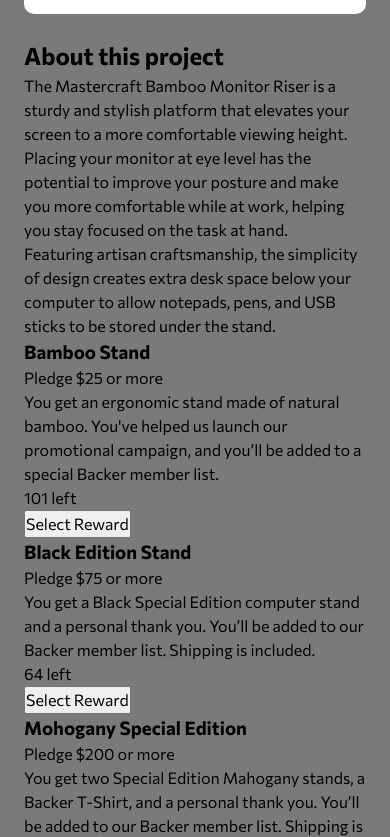
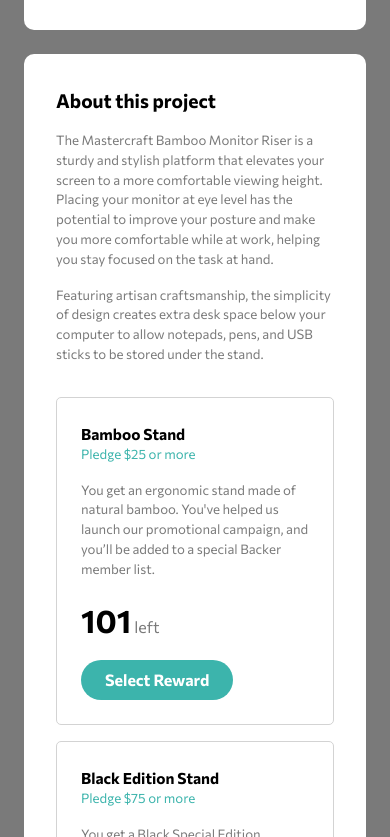
Before and after one commit to Steezy1416/crowdfunding-product-page, a React (Create React App) app: page / in a window 390 px wide. Shown: the part 887-1724 px from the top of the page. Built offline with nearby package versions, Linux system fonts and the light colour scheme.

Commit message:
styled the pledge section and the individual pledges and made them responsive

```diff
--- a/src/App.js
+++ b/src/App.js
@@ -57,7 +57,7 @@
             </div>
           </div>
           <StatisticsContainer statisticData={statisticData} />
-          <div>
+          <div className="content-card">
             <h2>About this project</h2>
             <p>
               The Mastercraft Bamboo Monitor Riser is a sturdy and stylish
--- a/src/components/Pledges/Pledge.js
+++ b/src/components/Pledges/Pledge.js
@@ -7,14 +7,15 @@
   id,
 }) => {
   return (
-    <div className={pledgesLeft === 0 ? "disabledPledge" : "pledge"}>
+    <div className={pledgesLeft === 0 ? "disabledPledge pledge" : "pledge"}>
       <header>
         <h3>{title}</h3>
-        <p>Pledge ${minPledge} or more</p>
+        <p className="pledge-tier">Pledge ${minPledge} or more</p>
       </header>
       <p>{children}</p>
-      <p>
-        <span>{pledgesLeft}</span> left
+      <div className="pledge-footer">
+        <p className="pledges-left">
+          <span className="pledges-left-highlight">{pledgesLeft}</span> left
         </p>
         <PledgeButton
           id={id}
@@ -22,12 +23,13 @@
           pledgesLeft={pledgesLeft}
         />
       </div>
+    </div>
   );
 };
 
 const PledgeButton = ({ id, setActivePledgeId, pledgesLeft }) => {
   return (
-    <button onClick={() => setActivePledgeId(id)} disabled={pledgesLeft === 0}>
+    <button className="pledge-btn" onClick={() => setActivePledgeId(id)} disabled={pledgesLeft === 0}>
       {pledgesLeft === 0 ? "Out of Stock" : "Select Reward"}
     </button>
   );
--- a/src/components/Pledges/PledgeContainer.js
+++ b/src/components/Pledges/PledgeContainer.js
@@ -11,7 +11,7 @@
   setCurrentPledgeData,
 }) => {
   return (
-    <section>
+    <section className="pledge-container">
       {activePledgeId ? (
         <form>
           <DefaultModalPledge
--- a/src/style.css
+++ b/src/style.css
@@ -337,6 +337,98 @@
 
 /* end of first and second card styles */
 
+.content-card:nth-child(2) {
+  gap: 2rem;
+}
+
+.content-card:nth-child(3) h2 {
+  font-size: 1.2rem;
+  margin-right: auto;
+}
+
+.content-card:nth-child(3) p{
+  color: var(--dark-gray);
+  font-size: .825rem;
+}
+
+@media (min-width: 700px){
+  .content-card:nth-child(3) p {
+    font-size: 1rem;
+  }
+}
+
+
+.pledge-container {
+  display: flex;
+  flex-direction: column;
+  gap: 1rem;
+  margin-top: 1rem;
+}
+
+.pledge {
+  display: flex;
+  flex-direction: column;
+  gap: 1rem;
+  align-items: flex-start;
+  border: 1px solid lightgray;
+  border-radius: 5px;
+  padding: 1.5rem;
+  text-align: start;
+}
+
+.pledge-footer {
+  display: flex;
+  flex-direction: column;
+  align-items: flex-start;
+  gap: 1rem;
+}
+
+.pledge header {
+  font-size: .825rem;
+}
+
+.pledge header .pledge-tier {
+  color: var(--primary-01);
+}
+
+.pledge-container .pledge .pledges-left {
+  font-size: 1rem;
+}
+
+.pledges-left-highlight {
+  font-size: 2rem;
+  font-weight: var(--fw-700);
+  color: black;
+}
+
+.disabledPledge {
+  opacity: .4;
+}
+
+button:disabled {
+  background-color: var(--dark-gray);
+}
+
+@media (min-width: 700px){
+  .pledge header, .pledge-footer {
+    width: 100%;
+    display: flex;
+    flex-direction: row;
+    justify-content: space-between;
+    align-items: baseline;
+  }
+}
+
+
+
+
+
+
+
+
+
+
+
 /* start of confirmation modal styles */
 
 .confirmation-card {
```
Lines whose indentation alone changed are shown as unchanged.
